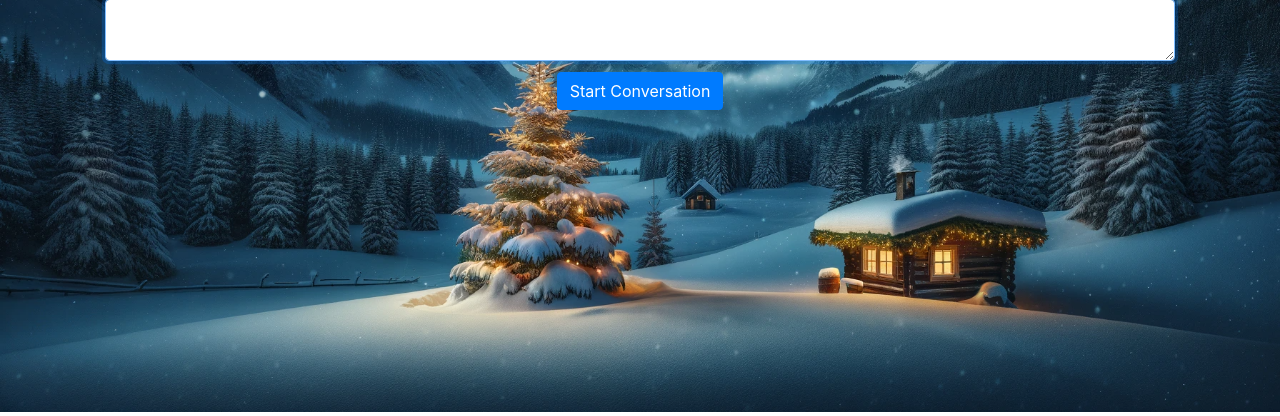
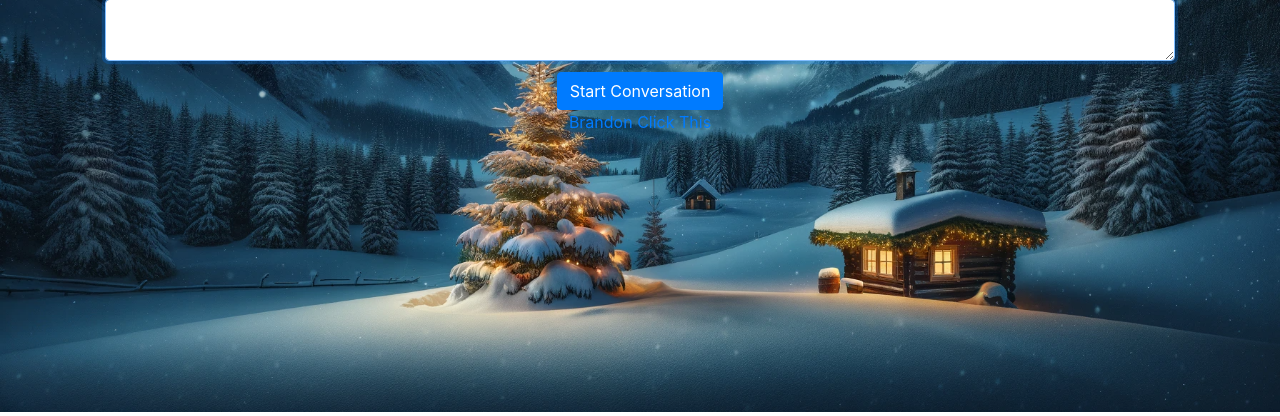
Before and after one commit to ChrisW3/Clarence.AI, a Django app: page / in a window 1280 px wide. Shown: the part 319-735 px from the top of the page. Run offline with Django 4.2, Linux system fonts and the light colour scheme; some libraries are stand-ins or nearby versions.

Commit message:
added amazon assoc link 1

```diff
--- a/clarence/templates/clarence/index.html
+++ b/clarence/templates/clarence/index.html
@@ -9,6 +9,7 @@
             <textarea id="questionContent" class="form-control"></textarea>
             <input type="button" id="submitButton" class="btn btn-primary" value="Start Conversation">
         </form>
+        <a href="https://amzn.to/4aEkYx7">Brandon Click This</a>
     </div>
 
     <div id="chat-view" class="container">
```
